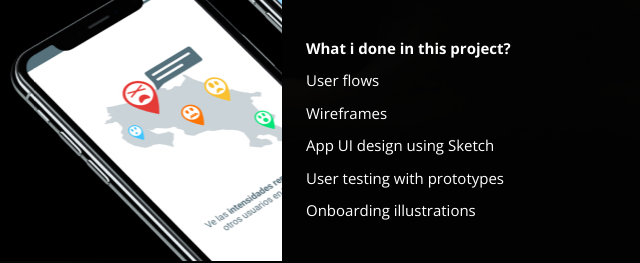
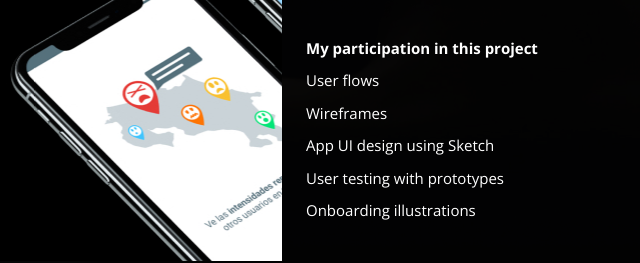
Before and after one commit to allan-salas/allan-salas.github.io, a plain HTML site: page portfolio-details3.html in a window 1280 px wide. Shown: the part 282-545 px from the top of the page, 536-1176 px from the left. Drawn offline with nearby package versions, Linux system fonts and the light colour scheme.

Commit message:
Update portfolio-details3.html

```diff
--- a/portfolio-details3.html
+++ b/portfolio-details3.html
@@ -81,7 +81,7 @@ On the map you can view all the reports depending on their magnitude and you can
 <br>
 
             <ul>
-              <li><strong>What i done in this project?</strong>
+              <li><strong>My participation in this project</strong>
 
               <li>User flows</li>
               <li>Wireframes</li>
```
